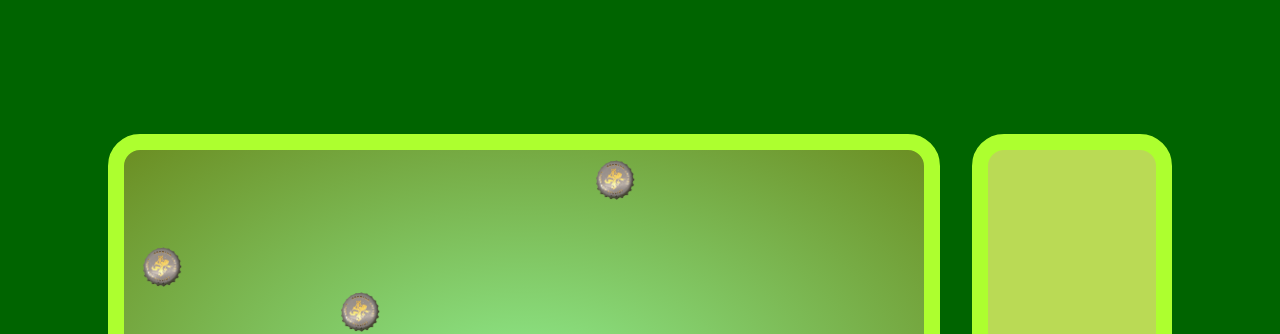
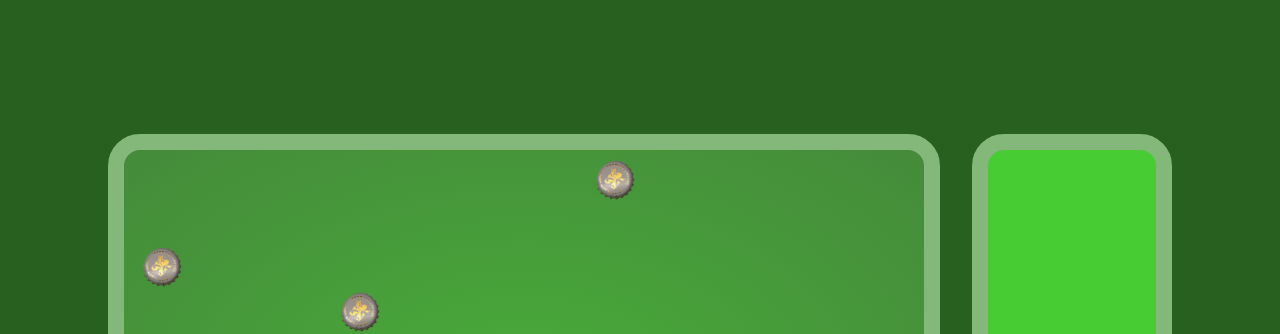
Before and after one commit to d-sektionen/julkalenderbidrag-webbgruppen-2019, a plain HTML site: page index.html in a window 1280 px wide. Shown: the top 334 px of the page. Drawn offline with Linux system fonts and the light colour scheme.

Commit message:
css fixes

```diff
--- a/main.css
+++ b/main.css
@@ -5,7 +5,7 @@ html {
 
 body {
   height: 100%;
-  background-color: darkgreen;
+  background-color: hsl(112, 50%, 25%);
   margin: 0;
 }
 
@@ -22,8 +22,11 @@ body {
 .canvas-wrapper {
   position: relative;
   background-color: lightgray;
-  background: OliveDrab;
-  background: radial-gradient(lightgreen, OliveDrab);
+  background: hsla(112, 50%, 50%, 0.8);
+  background: radial-gradient(
+    hsla(112, 50%, 50%, 0.8),
+    hsla(112, 40%, 40%, 0.9)
+  );
 }
 
 .canvas-wrapper canvas {
@@ -31,6 +34,7 @@ body {
 }
 
 .canvas-wrapper .text-wrapper {
+  z-index: -1;
   position: absolute;
   pointer-events: none;
   display: flex;
@@ -46,14 +50,13 @@ body {
   margin: 0;
   /* font-style: italic; */
   font-size: 6rem;
-  color: rgba(0, 0, 0, 0.1);
 }
 
 .sidebar {
-  background-color: #bada55;
+  background-color: hsl(112, 60%, 50%);
 }
 
 .frame {
-  border: greenyellow 1rem solid;
+  border: hsl(112, 30%, 60%) 1rem solid;
   border-radius: 2rem;
 }
```
